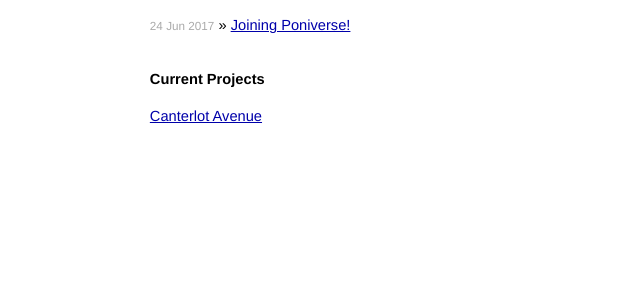
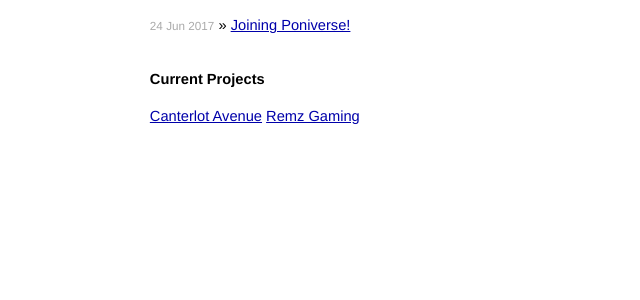
Before and after one commit to pestylense/pestylense.github.io, a Jekyll site: the page built from index.md, in a window 1280 px wide. Shown: the part 320-620 px from the top of the page, without its empty margins (182-822 px from the left). Built offline with Jekyll 4.4.1, drawn with Linux system fonts in a browser that asks for light colours; some web fonts are replaced; Markdown is read by kramdown in place of the engine named in the settings.

Commit message:
Update index.md

```diff
--- a/index.md
+++ b/index.md
@@ -34,4 +34,5 @@ Posts and stuff
 
 Current Projects
 ================
-[Canterlot Avenue](http://canterlotavenue.com)
+[Canterlot Avenue](http://canterlotavenue.com/)
+[Remz Gaming](http://remzgaming.com/)
```
